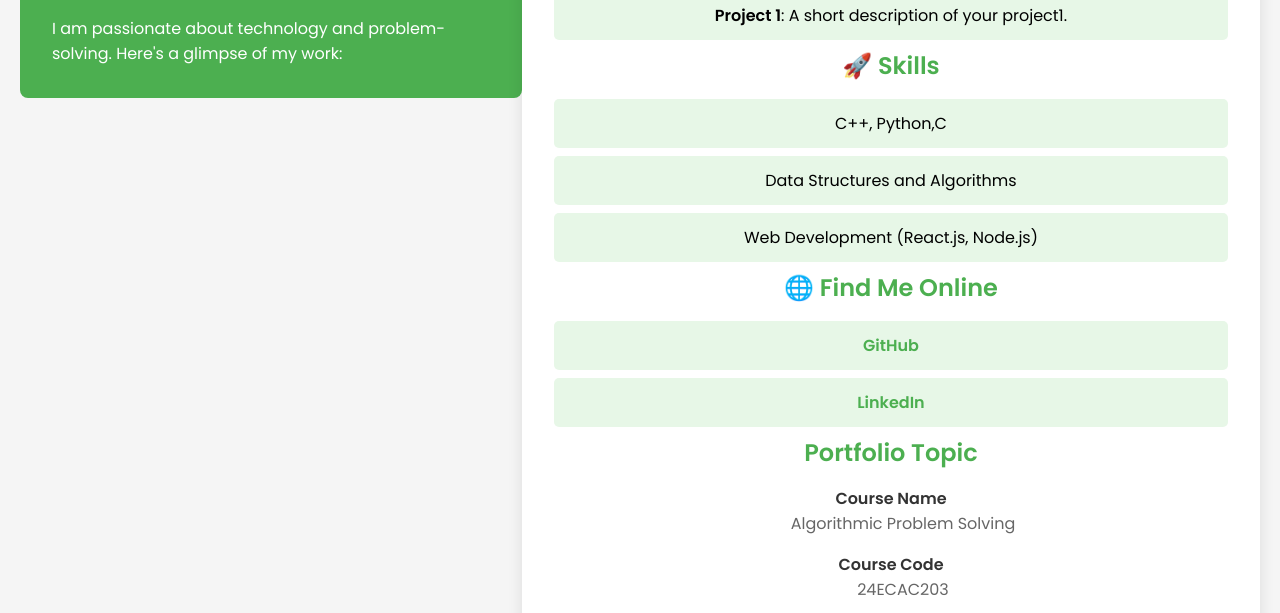
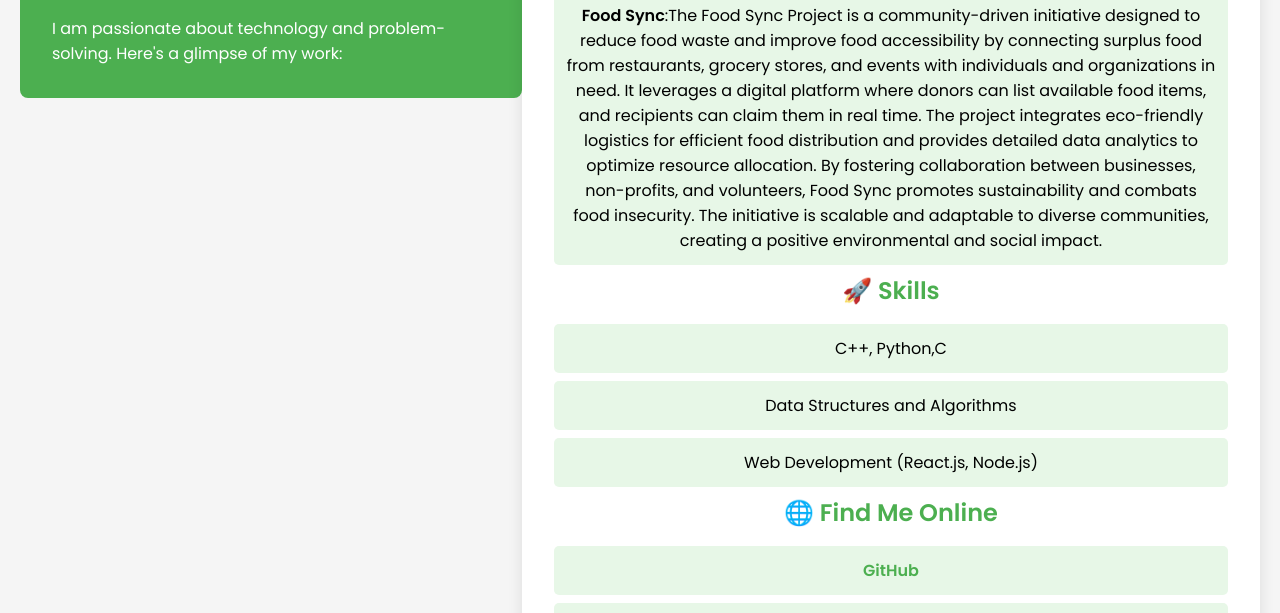
Before and after one commit to Pranjali-04-hash/PranjaliMutagekar_portfolia.github.io, a plain HTML site: page index.html in a window 1280 px wide. Shown: the part 148-761 px from the top of the page. Drawn offline with Linux system fonts and the light colour scheme.

Commit message:
Update index.html

```diff
--- a/index.html
+++ b/index.html
@@ -16,7 +16,7 @@
     <section>
         <h2>🛠 Projects</h2>
         <ul>
-            <li><strong>Project 1</strong>: A short description of your project1.</li>
+            <li><strong>Food Sync</strong>:The Food Sync Project is a community-driven initiative designed to reduce food waste and improve food accessibility by connecting surplus food from restaurants, grocery stores, and events with individuals and organizations in need. It leverages a digital platform where donors can list available food items, and recipients can claim them in real time. The project integrates eco-friendly logistics for efficient food distribution and provides detailed data analytics to optimize resource allocation. By fostering collaboration between businesses, non-profits, and volunteers, Food Sync promotes sustainability and combats food insecurity. The initiative is scalable and adaptable to diverse communities, creating a positive environmental and social impact.</li>
         </ul>
 
         <h2>🚀 Skills</h2>
```
